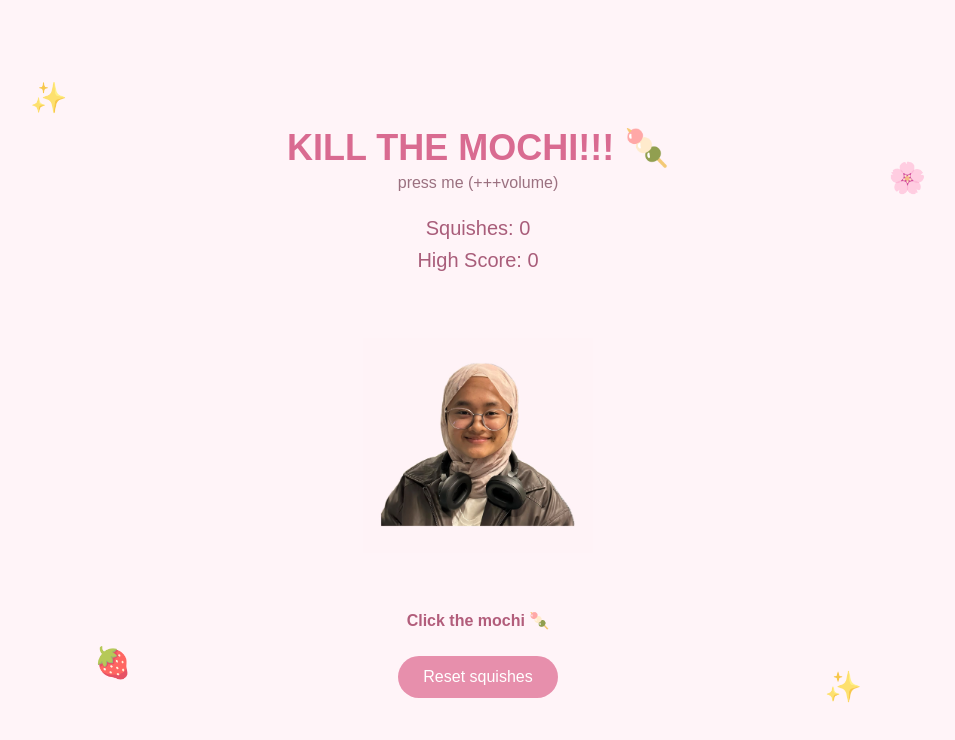
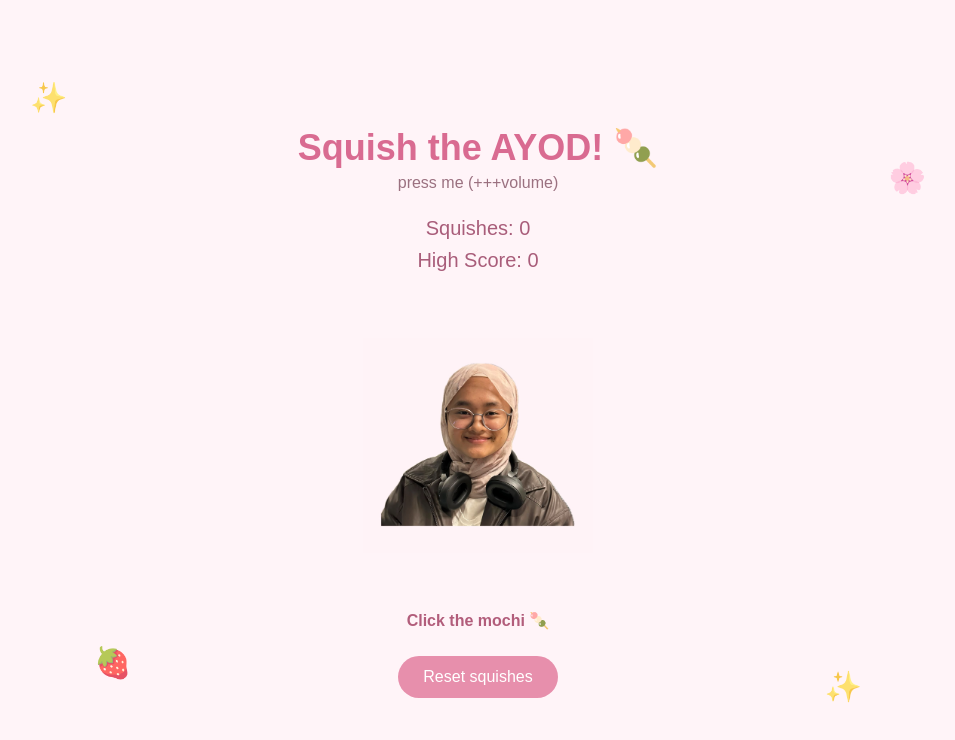
Before and after one commit to Liana2007/Ayod-gem, a plain HTML site: page index.html in a window 1280 px wide. Shown: the whole page, without its empty margins (162-1117 px from the left). Drawn offline with Linux system fonts and the light colour scheme.

Commit message:
icon dlll

```diff
--- a/index.html
+++ b/index.html
@@ -210,7 +210,7 @@
 
     <div class="game">
 
-        <h1>KILL THE MOCHI!!! 🍡</h1>
+        <h1>Squish the AYOD! 🍡</h1>
 
         <p class="subtitle">
             press me (+++volume)
```
Also changed, not shown: icon.png (added).
